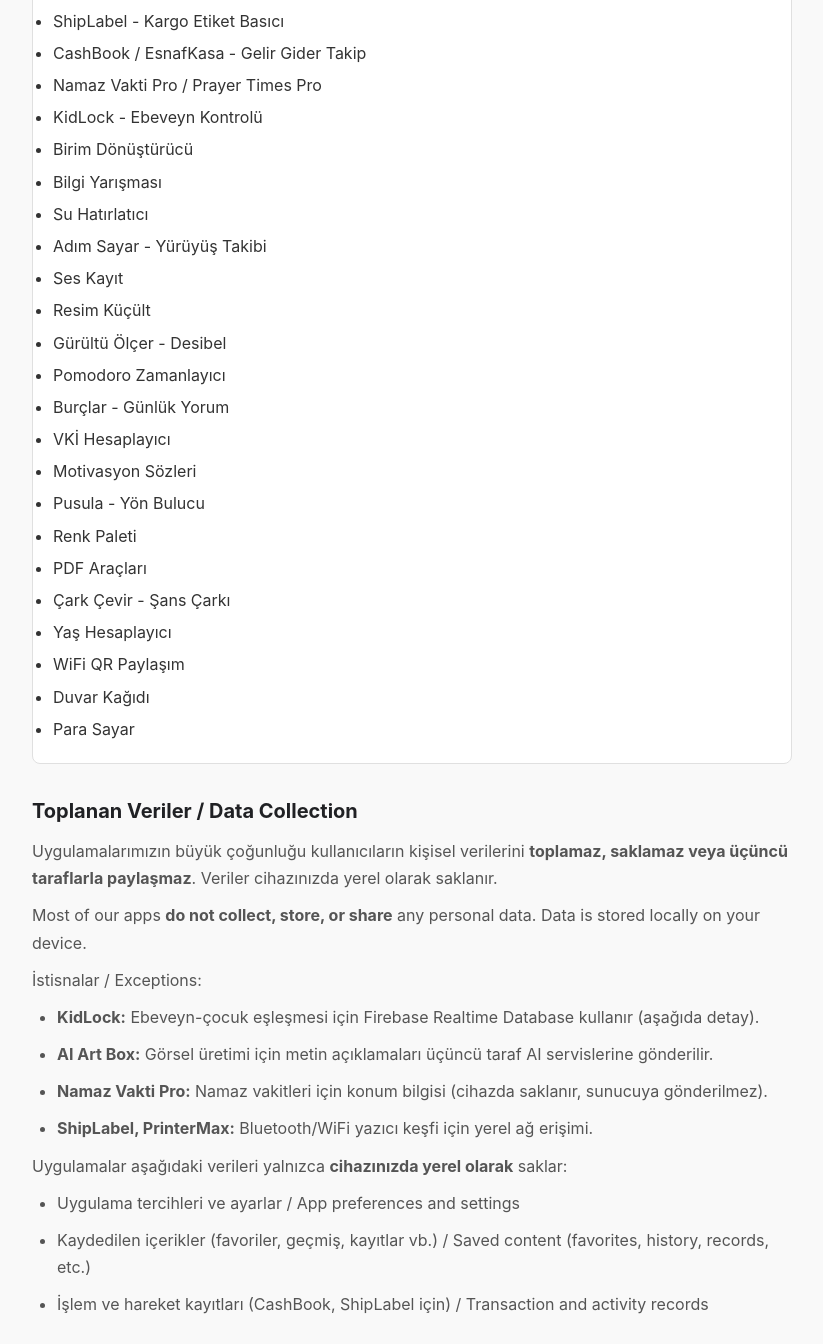
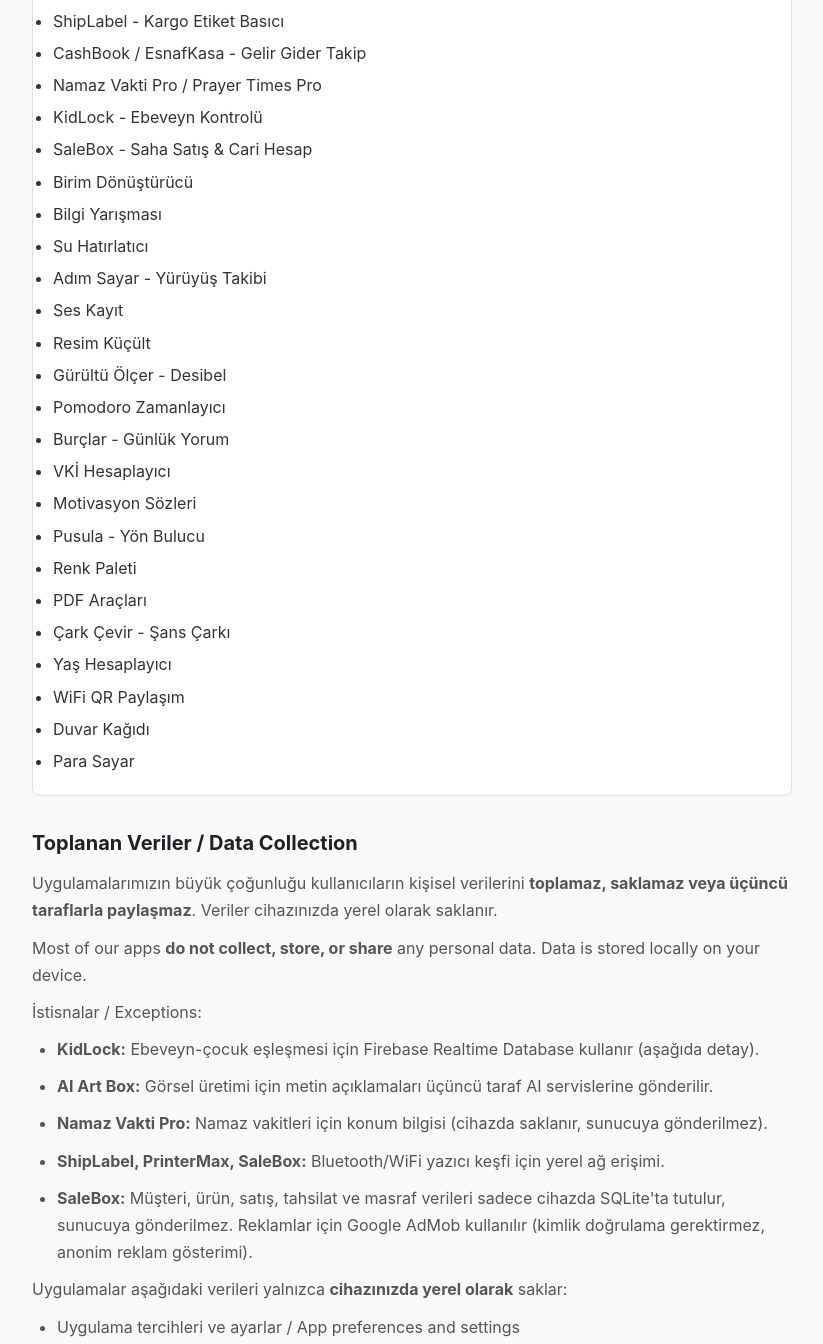
Before and after one commit to playstorekurukemalsupport/playstorekurukemalsupport.github.io, a plain HTML site: page privacy-policy/index.html in a window 1280 px wide. Shown: the part 600-1944 px from the top of the page, without its empty margins (228-1051 px from the left). Drawn offline with Linux system fonts and the light colour scheme.

Commit message:
privacy-policy: add SaleBox to apps list

```diff
--- a/privacy-policy/index.html
+++ b/privacy-policy/index.html
@@ -19,7 +19,7 @@ ul { padding-left: 25px; }
 <body>
 
 <h1>Gizlilik Politikasi / Privacy Policy</h1>
-<p class="date">Son guncelleme / Last updated: 18 Nisan / April 2026</p>
+<p class="date">Son guncelleme / Last updated: 20 Nisan / April 2026</p>
 
 <p>Bu gizlilik politikası, Alico Apps tarafından geliştirilen ve Google Play Store'da yayınlanan mobil uygulamalar için geçerlidir.</p>
 <p>This privacy policy applies to mobile applications developed by Alico Apps and published on Google Play Store.</p>
@@ -38,6 +38,7 @@ ul { padding-left: 25px; }
 <li>CashBook / EsnafKasa - Gelir Gider Takip</li>
 <li>Namaz Vakti Pro / Prayer Times Pro</li>
 <li>KidLock - Ebeveyn Kontrolü</li>
+<li>SaleBox - Saha Satış &amp; Cari Hesap</li>
 <li>Birim Dönüştürücü</li>
 <li>Bilgi Yarışması</li>
 <li>Su Hatırlatıcı</li>
@@ -68,7 +69,8 @@ ul { padding-left: 25px; }
 <li><strong>KidLock:</strong> Ebeveyn-çocuk eşleşmesi için Firebase Realtime Database kullanır (aşağıda detay).</li>
 <li><strong>AI Art Box:</strong> Görsel üretimi için metin açıklamaları üçüncü taraf AI servislerine gönderilir.</li>
 <li><strong>Namaz Vakti Pro:</strong> Namaz vakitleri için konum bilgisi (cihazda saklanır, sunucuya gönderilmez).</li>
-<li><strong>ShipLabel, PrinterMax:</strong> Bluetooth/WiFi yazıcı keşfi için yerel ağ erişimi.</li>
+<li><strong>ShipLabel, PrinterMax, SaleBox:</strong> Bluetooth/WiFi yazıcı keşfi için yerel ağ erişimi.</li>
+<li><strong>SaleBox:</strong> Müşteri, ürün, satış, tahsilat ve masraf verileri sadece cihazda SQLite'ta tutulur, sunucuya gönderilmez. Reklamlar için Google AdMob kullanılır (kimlik doğrulama gerektirmez, anonim reklam gösterimi).</li>
 </ul>
 
 <p>Uygulamalar aşağıdaki verileri yalnızca <strong>cihazınızda yerel olarak</strong> saklar:</p>
```
